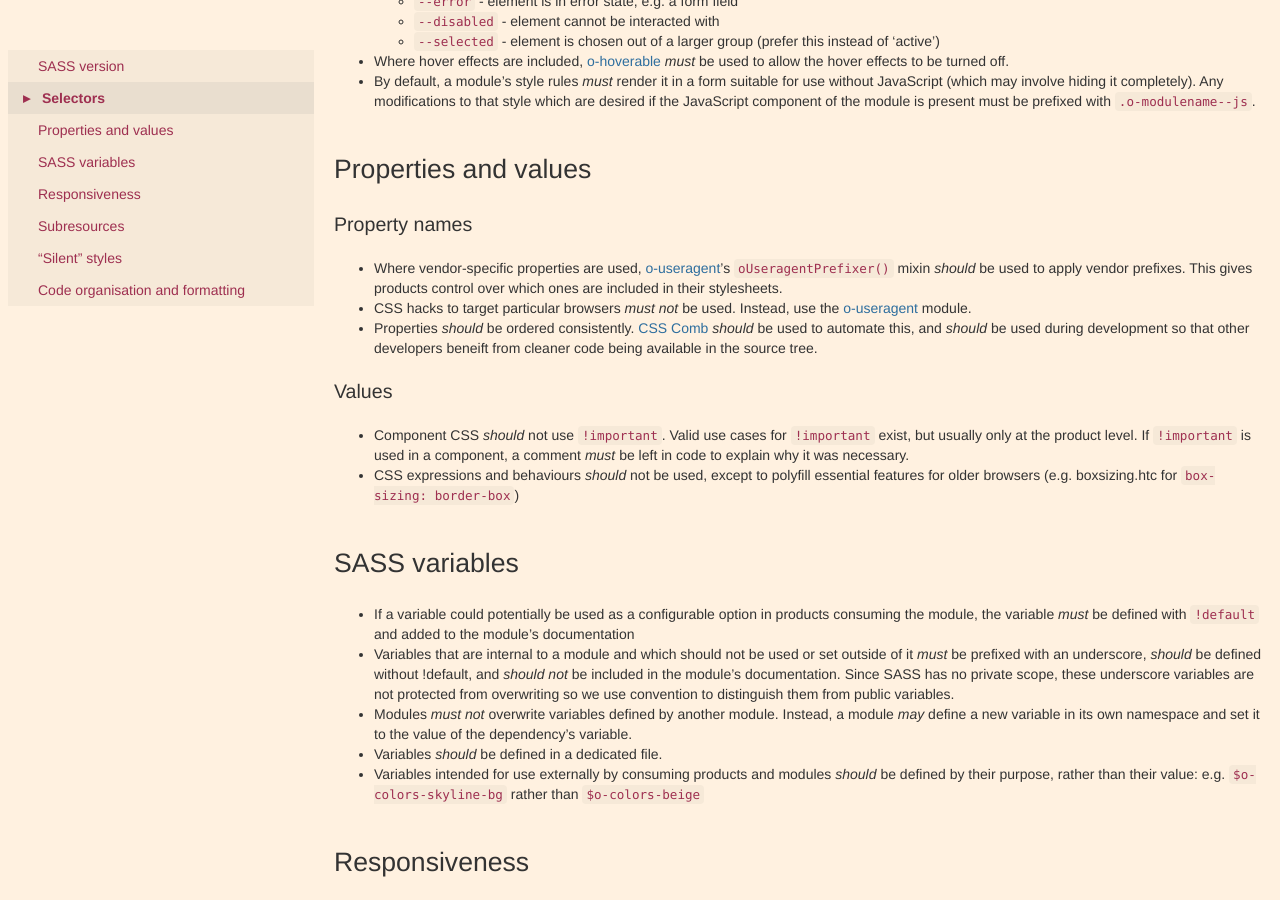
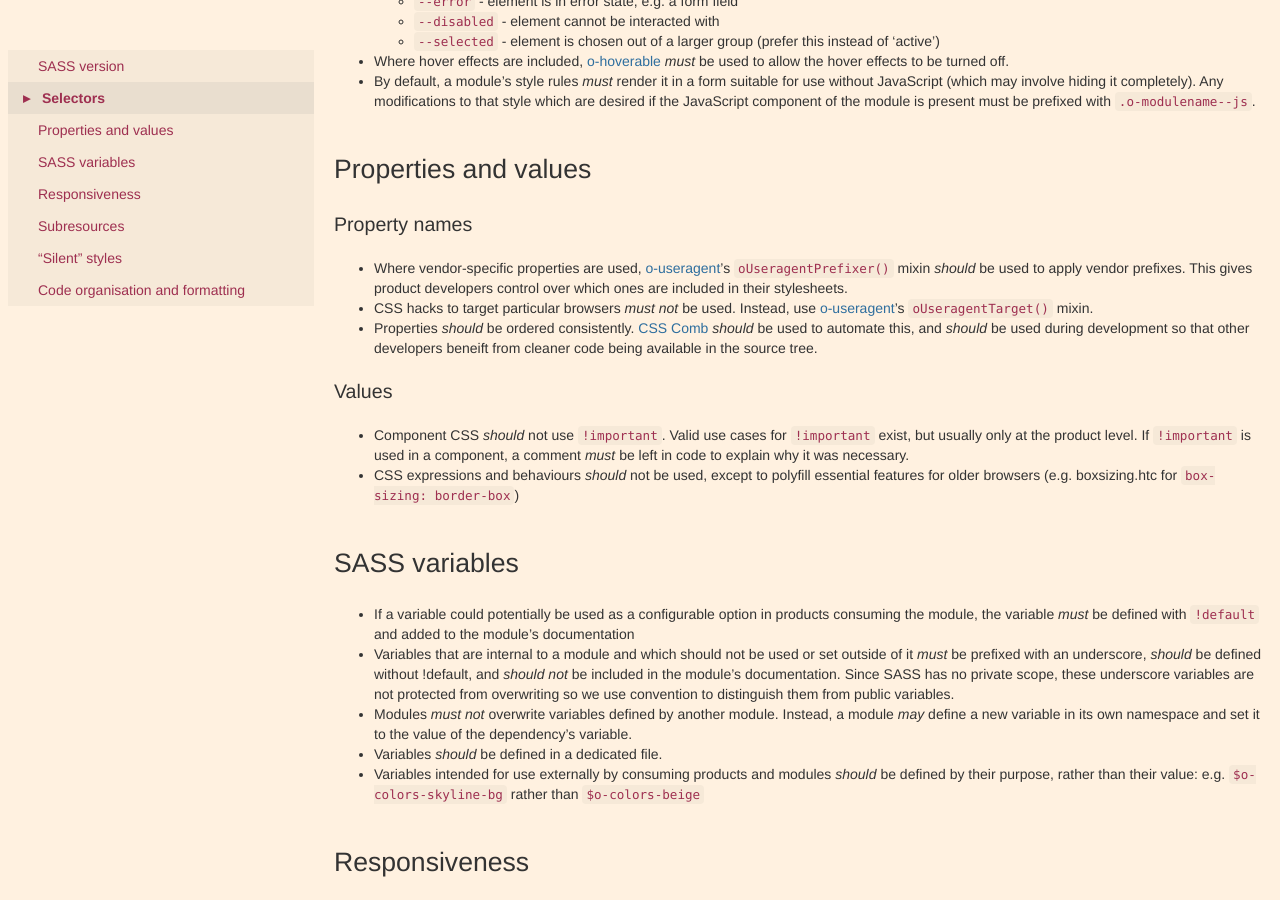
Before and after one commit to Financial-Times/ft-origami, a Jekyll site: the page built from docs/syntax/scss.md, in a window 1280 px wide and 900 px high, scrolled down 1537 px. Built offline with Jekyll 4.4.1, drawn with Linux system fonts in a browser that asks for light colours.

Commit message:
Grammatical changes

```diff
--- a/docs/syntax/scss.md
+++ b/docs/syntax/scss.md
@@ -70,8 +70,8 @@ SASS does not have proper encapsulation or scope, so strict adherence to namespa
 
 ### Property names
 
-* Where vendor-specific properties are used, [o-useragent](https://github.com/Financial-Times/o-useragent)'s `oUseragentPrefixer()` mixin *should* be used to apply vendor prefixes. This gives products control over which ones are included in their stylesheets.
-* CSS hacks to target particular browsers *must not* be used.  Instead, use the [o-useragent](https://github.com/Financial-Times/o-useragent) module.
+* Where vendor-specific properties are used, [o-useragent](https://github.com/Financial-Times/o-useragent)'s `oUseragentPrefixer()` mixin *should* be used to apply vendor prefixes. This gives product developers control over which ones are included in their stylesheets.
+* CSS hacks to target particular browsers *must not* be used.  Instead, use [o-useragent](https://github.com/Financial-Times/o-useragent)'s `oUseragentTarget()` mixin.
 * Properties *should* be ordered consistently.  [CSS Comb](http://csscomb.com/) *should* be used to automate this, and *should* be used during development so that other developers beneift from cleaner code being available in the source tree.
 
 ### Values
```
